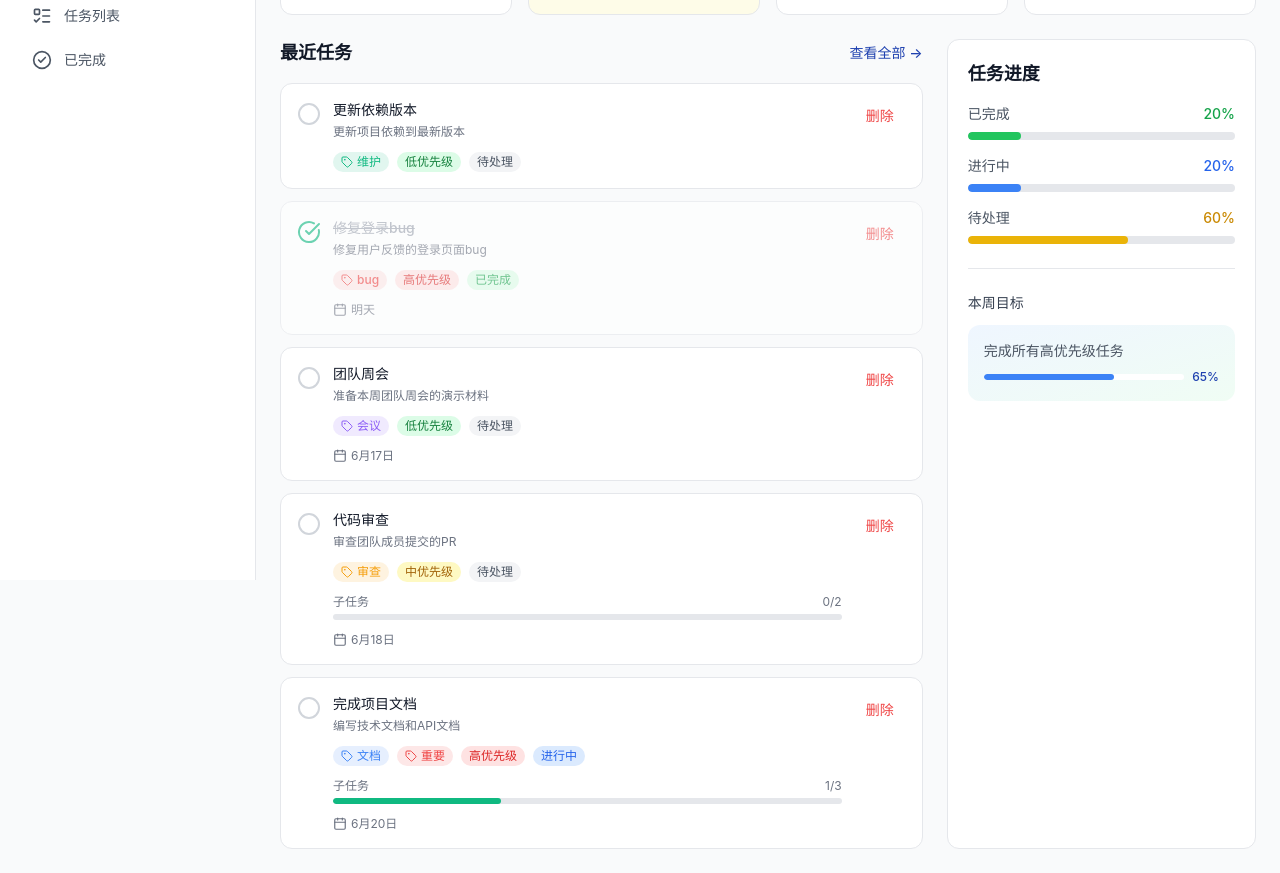
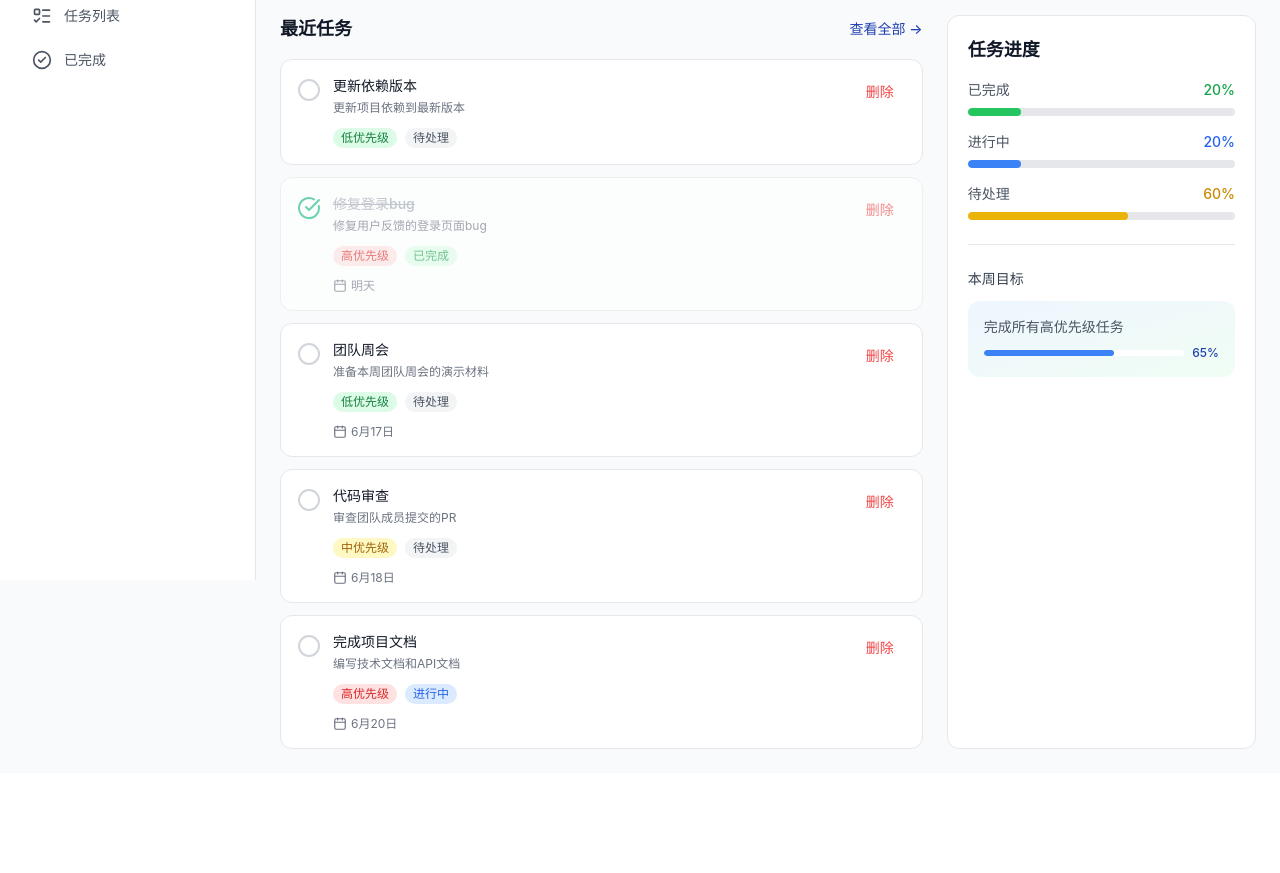
Before and after one commit to chen-1368/TodoFlow, a React (Vite) app: page / in a window 1280 px wide. Shown: the part 220-1093 px from the top of the page. After the commit the page ends 993 px from the top, so only its background shows below. Built offline with nearby package versions, Linux system fonts and the light colour scheme.

Commit message:
删除标签和子任务

```diff
--- a/src/components/tasks/TaskCard.tsx
+++ b/src/components/tasks/TaskCard.tsx
@@ -1,4 +1,4 @@
-import { CheckCircle, Circle, Calendar, Tag } from "lucide-react";
+import { CheckCircle, Circle, Calendar } from "lucide-react";
 import type { Task } from "../../types";
 
 interface TaskCardProps {
@@ -50,14 +50,6 @@ export function TaskCard({
     return date.toLocaleDateString("zh-CN", { month: "short", day: "numeric" });
   };
 
-  const subtaskProgress = task.subtasks?.length
-    ? Math.round(
-        (task.subtasks.filter((s) => s.completed).length /
-          task.subtasks.length) *
-          100,
-      )
-    : 0;
-
   return (
     <div
       onClick={onClick}
@@ -94,17 +86,6 @@ export function TaskCard({
           )}
 
           <div className="flex items-center gap-2 mt-3 flex-wrap">
-            {task.tags?.map((tag) => (
-              <span
-                key={tag.id}
-                className="inline-flex items-center gap-1 px-2 py-0.5 rounded-full text-xs font-medium"
-                style={{ backgroundColor: `${tag.color}20`, color: tag.color }}
-              >
-                <Tag className="w-3 h-3" />
-                {tag.name}
-              </span>
-            ))}
-
             <span
               className={`px-2 py-0.5 rounded-full text-xs font-medium ${priorityStyles[task.priority]}`}
             >
@@ -117,24 +98,6 @@ export function TaskCard({
               {statusLabels[task.status]}
             </span>
           </div>
-
-          {task.subtasks && task.subtasks.length > 0 && (
-            <div className="mt-3">
-              <div className="flex items-center justify-between text-xs text-gray-500 mb-1">
-                <span>子任务</span>
-                <span>
-                  {task.subtasks.filter((s) => s.completed).length}/
-                  {task.subtasks.length}
-                </span>
-              </div>
-              <div className="h-1.5 bg-gray-200 rounded-full overflow-hidden">
-                <div
-                  className="h-full bg-accent-500 rounded-full transition-all duration-300"
-                  style={{ width: `${subtaskProgress}%` }}
-                />
-              </div>
-            </div>
-          )}
 
           {task.due_date && (
             <div className="flex items-center gap-1 mt-3 text-xs text-gray-500">
--- a/src/components/tasks/TaskDetail.tsx
+++ b/src/components/tasks/TaskDetail.tsx
@@ -1,7 +1,15 @@
-import { CheckCircle, Circle, Calendar, Tag, MessageSquare, Plus, Trash2, Edit3 } from 'lucide-react';
-import type { Task, Priority, TaskStatus } from '../../types';
-import { Button } from '../ui/Button';
-import { useState } from 'react';
+import {
+  CheckCircle,
+  Circle,
+  Calendar,
+  MessageSquare,
+  Plus,
+  Trash2,
+  Edit3,
+} from "lucide-react";
+import type { Task, Priority, TaskStatus } from "../../types";
+import { Button } from "../ui/Button";
+import { useState } from "react";
 
 interface TaskDetailProps {
   task: Task;
@@ -13,59 +21,65 @@ interface TaskDetailProps {
   onEdit: () => void;
 }
 
-export function TaskDetail({ task, onClose, onComplete, onDelete, onUpdate, onToggleSubtask, onEdit }: TaskDetailProps) {
-  const [newComment, setNewComment] = useState('');
+export function TaskDetail({
+  task,
+  onClose,
+  onComplete,
+  onDelete,
+  onUpdate,
+  onEdit,
+}: TaskDetailProps) {
+  const [newComment, setNewComment] = useState("");
 
   const priorityStyles = {
-    high: 'bg-red-100 text-red-600',
-    medium: 'bg-yellow-100 text-yellow-700',
-    low: 'bg-green-100 text-green-700',
+    high: "bg-red-100 text-red-600",
+    medium: "bg-yellow-100 text-yellow-700",
+    low: "bg-green-100 text-green-700",
   };
 
   const statusStyles = {
-    pending: 'bg-gray-100 text-gray-600',
-    'in-progress': 'bg-blue-100 text-blue-600',
-    completed: 'bg-green-100 text-green-600',
+    pending: "bg-gray-100 text-gray-600",
+    "in-progress": "bg-blue-100 text-blue-600",
+    completed: "bg-green-100 text-green-600",
   };
 
   const statusLabels = {
-    pending: '待处理',
-    'in-progress': '进行中',
-    completed: '已完成',
+    pending: "待处理",
+    "in-progress": "进行中",
+    completed: "已完成",
   };
 
   const priorityLabels = {
-    high: '高优先级',
-    medium: '中优先级',
-    low: '低优先级',
+    high: "高优先级",
+    medium: "中优先级",
+    low: "低优先级",
   };
 
   const formatDate = (dateStr?: string) => {
-    if (!dateStr) return '未设置';
-    return new Date(dateStr).toLocaleDateString('zh-CN', {
-      year: 'numeric',
-      month: 'long',
-      day: 'numeric',
+    if (!dateStr) return "未设置";
+    return new Date(dateStr).toLocaleDateString("zh-CN", {
+      year: "numeric",
+      month: "long",
+      day: "numeric",
     });
   };
 
   const handleAddComment = () => {
     if (newComment.trim()) {
-      const updatedComments = [...(task.comments || []), {
-        id: `comment-${Date.now()}`,
-        content: newComment.trim(),
-        task_id: task.id,
-        user_id: 'user-1',
-        created_at: new Date().toISOString(),
-      }];
+      const updatedComments = [
+        ...(task.comments || []),
+        {
+          id: `comment-${Date.now()}`,
+          content: newComment.trim(),
+          task_id: task.id,
+          user_id: "user-1",
+          created_at: new Date().toISOString(),
+        },
+      ];
       onUpdate(task.id, { comments: updatedComments });
-      setNewComment('');
+      setNewComment("");
     }
   };
-
-  const subtaskProgress = task.subtasks?.length
-    ? Math.round((task.subtasks.filter((s) => s.completed).length / task.subtasks.length) * 100)
-    : 0;
 
   return (
     <div className="fixed inset-y-0 right-0 w-[480px] bg-white border-l border-gray-200 shadow-xl z-40 flex flex-col animate-slide-in">
@@ -85,7 +99,7 @@ export function TaskDetail({ task, onClose, onComplete, onDelete, onUpdate, onTo
             onClick={() => onComplete(task.id)}
             className="mt-0.5 flex-shrink-0"
           >
-            {task.status === 'completed' ? (
+            {task.status === "completed" ? (
               <CheckCircle className="w-6 h-6 text-accent-500" />
             ) : (
               <Circle className="w-6 h-6 text-gray-300 hover:text-accent-500 transition-colors" />
@@ -93,15 +107,21 @@ export function TaskDetail({ task, onClose, onComplete, onDelete, onUpdate, onTo
           </button>
 
           <div className="flex-1">
-            <h3 className={`text-xl font-semibold ${task.status === 'completed' ? 'line-through text-gray-400' : 'text-gray-900'}`}>
+            <h3
+              className={`text-xl font-semibold ${task.status === "completed" ? "line-through text-gray-400" : "text-gray-900"}`}
+            >
               {task.title}
             </h3>
 
             <div className="flex items-center gap-2 mt-2 flex-wrap">
-              <span className={`px-2.5 py-1 rounded-full text-xs font-medium ${priorityStyles[task.priority as Priority]}`}>
+              <span
+                className={`px-2.5 py-1 rounded-full text-xs font-medium ${priorityStyles[task.priority as Priority]}`}
+              >
                 {priorityLabels[task.priority as Priority]}
               </span>
-              <span className={`px-2.5 py-1 rounded-full text-xs font-medium ${statusStyles[task.status as TaskStatus]}`}>
+              <span
+                className={`px-2.5 py-1 rounded-full text-xs font-medium ${statusStyles[task.status as TaskStatus]}`}
+              >
                 {statusLabels[task.status as TaskStatus]}
               </span>
             </div>
@@ -117,61 +137,10 @@ export function TaskDetail({ task, onClose, onComplete, onDelete, onUpdate, onTo
 
         <div className="flex items-center gap-2">
           <Calendar className="w-4 h-4 text-gray-400" />
-          <span className="text-sm text-gray-600">截止日期: {formatDate(task.due_date)}</span>
+          <span className="text-sm text-gray-600">
+            截止日期: {formatDate(task.due_date)}
+          </span>
         </div>
-
-        {task.tags && task.tags.length > 0 && (
-          <div>
-            <h4 className="text-sm font-medium text-gray-700 mb-2 flex items-center gap-1">
-              <Tag className="w-4 h-4" />
-              标签
-            </h4>
-            <div className="flex flex-wrap gap-2">
-              {task.tags.map((tag) => (
-                <span
-                  key={tag.id}
-                  className="inline-flex items-center gap-1 px-3 py-1 rounded-full text-sm font-medium"
-                  style={{ backgroundColor: `${tag.color}20`, color: tag.color }}
-                >
-                  {tag.name}
-                </span>
-              ))}
-            </div>
-          </div>
-        )}
-
-        {task.subtasks && task.subtasks.length > 0 && (
-          <div>
-            <div className="flex items-center justify-between mb-3">
-              <h4 className="text-sm font-medium text-gray-700">子任务</h4>
-              <span className="text-xs text-gray-500">{task.subtasks.filter((s) => s.completed).length}/{task.subtasks.length}</span>
-            </div>
-            <div className="h-2 bg-gray-200 rounded-full overflow-hidden mb-4">
-              <div
-                className="h-full bg-accent-500 rounded-full transition-all duration-300"
-                style={{ width: `${subtaskProgress}%` }}
-              />
-            </div>
-            <div className="space-y-2">
-              {task.subtasks.map((subtask) => (
-                <div
-                  key={subtask.id}
-                  onClick={() => onToggleSubtask(task.id, subtask.id)}
-                  className="flex items-center gap-3 p-3 rounded-lg hover:bg-gray-50 cursor-pointer transition-colors"
-                >
-                  {subtask.completed ? (
-                    <CheckCircle className="w-5 h-5 text-accent-500" />
-                  ) : (
-                    <Circle className="w-5 h-5 text-gray-300" />
-                  )}
-                  <span className={`text-sm ${subtask.completed ? 'line-through text-gray-400' : 'text-gray-700'}`}>
-                    {subtask.title}
-                  </span>
-                </div>
-              ))}
-            </div>
-          </div>
-        )}
 
         {task.comments && task.comments.length > 0 && (
           <div>
@@ -184,7 +153,7 @@ export function TaskDetail({ task, onClose, onComplete, onDelete, onUpdate, onTo
                 <div key={comment.id} className="bg-gray-50 rounded-lg p-3">
                   <p className="text-sm text-gray-700">{comment.content}</p>
                   <p className="text-xs text-gray-400 mt-1">
-                    {new Date(comment.created_at).toLocaleString('zh-CN')}
+                    {new Date(comment.created_at).toLocaleString("zh-CN")}
                   </p>
                 </div>
               ))}
@@ -199,7 +168,7 @@ export function TaskDetail({ task, onClose, onComplete, onDelete, onUpdate, onTo
               value={newComment}
               onChange={(e) => setNewComment(e.target.value)}
               placeholder="添加备注..."
-              onKeyDown={(e) => e.key === 'Enter' && handleAddComment()}
+              onKeyDown={(e) => e.key === "Enter" && handleAddComment()}
               className="flex-1 px-4 py-2 border border-gray-300 rounded-lg text-sm focus:outline-none focus:ring-2 focus:ring-primary-500"
             />
             <Button size="sm" onClick={handleAddComment}>
```
Also changed, not shown: src/pages/Dashboard.tsx (+26 -13 lines), src/App.tsx (line endings or trailing spaces).
